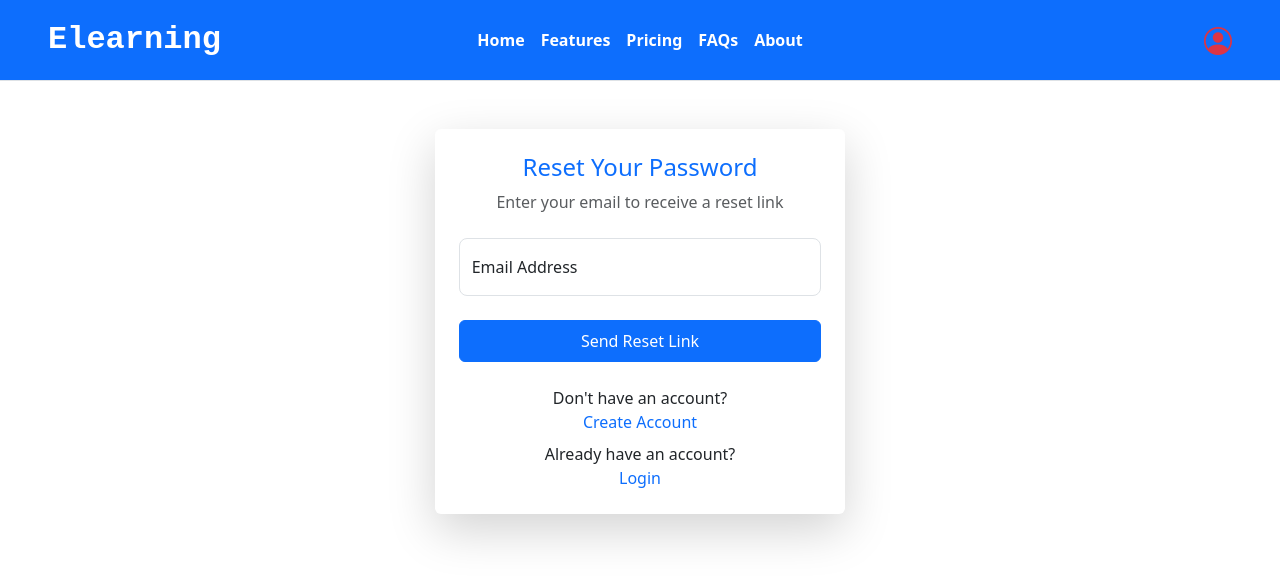
After one commit to AbinashTimilsina18/elearning, a Django app: page /auth/request-reset-link in a window 1280 px wide. The commit adds this page. Shown: the top 582 px of the page. Run offline with Django 5.2, Linux system fonts and the light colour scheme.

Commit message:
Email Validation

```diff
--- a/Authentication/forms.py
+++ b/Authentication/forms.py
@@ -1,5 +1,6 @@
 from django import forms
 
 class UserLogin(forms.Form):
+    email = forms.EmailField(max_length=200)
     username = forms.CharField(max_length=100)
     password = forms.CharField(max_length=50,widget=forms.PasswordInput)
--- a/Authentication/urls.py
+++ b/Authentication/urls.py
@@ -1,8 +1,22 @@
 from django.urls import path
 from .views import *
 
+from django.views.decorators.csrf import csrf_exempt
+
 urlpatterns = [
-    path('register',Register,name='register'),
-    path('login',Login,name='login'),
-    path('logout',Logout,name='logout'),
+    path('registers',RegistrationView.as_view(),name='register'),
+    path('login',LoginView.as_view(),name='login'),
+    path('logout',LogoutView,name='logout'),
+
+    path('validate-username',csrf_exempt(UsernameValidationView.as_view()),name='validate-username'),
+    path('validate-email',csrf_exempt(EmailValidationView.as_view()),name='validate-email'),
+    path('activate/<uidb64>/<token>',VerificationView.as_view(),name='activate'),
+
+    path('set-new-password/<uidb64>/<token>',CompletePasswordReset.as_view(),name='reset-user-password'),
+
+
+
+    path('request-reset-link',RequestPasswordResetEmail.as_view(),name='request-password'),
+    path('ChangePassword/',ChangePassword,name='ChangePassword'),
+
 ]
--- a/Authentication/views.py
+++ b/Authentication/views.py
@@ -1,65 +1,271 @@
 from django.shortcuts import render, redirect
+from django.views import View
+import json
+from django.http import JsonResponse
+from django.contrib.auth.models import User
+from email_validator import validate_email
 from django.contrib import messages
-from django.contrib.auth.models import User
-from django.core.exceptions import ValidationError
-from django.contrib.auth import authenticate,login,logout
-from .forms import *
+from django.core.mail import EmailMessage, send_mail
+from django.contrib.auth.forms import PasswordChangeForm
+from django.urls import reverse
+from .utils import account_activation_token
+from django.contrib.auth import authenticate, login, logout, update_session_auth_hash
+from django.utils.encoding import force_bytes, force_str
+from django.utils.http import urlsafe_base64_encode, urlsafe_base64_decode
+from django.contrib.sites.shortcuts import get_current_site
+from django.contrib.auth.tokens import PasswordResetTokenGenerator
+import threading
+import logging
 
-def Register(request):
-    if request.method == 'POST':
-        username = request.POST.get('name')
-        email = request.POST.get('email')
-        password = request.POST.get('password')
-        confirm_password = request.POST.get('confirmpassword')
+logger = logging.getLogger(__name__)
 
-        if password != confirm_password:
-            messages.error(request, 'Passwords do not match.')
-            return render(request, 'auth/register.html')
+class EmailThreading(threading.Thread):
+    def __init__(self, email):
+        self.email = email
+        threading.Thread.__init__(self)
 
+    def run(self):
+        try:
+            self.email.send(fail_silently=False)
+        except Exception as e:
+            logger.error(f"Error sending email: {e}")
+
+class EmailValidationView(View):
+    def post(self, request):
+        data = json.loads(request.body)
+        email = data['email']
+
+        if not validate_email(email):
+            return JsonResponse({'email_error': 'email is Invalid'}, status=400)
+        if User.objects.filter(email=email).exists():
+            return JsonResponse({'email_error': 'email already exists. Choose another User.', 'available': True}, status=400)
+        return JsonResponse({'email_valid': True})
+
+class UsernameValidationView(View):
+    def post(self, request):
+        data = json.loads(request.body)
+        username = data['username']
+
+        if not str(username).isalnum():
+            return JsonResponse({'username_error': 'username should only contain alphanumeric characters', 'available': True}, status=400)
         if User.objects.filter(username=username).exists():
-            messages.error(request, 'Username is already taken.')
-            return render(request, 'auth/register.html')
+            return JsonResponse({'username_error': 'username already exists. Choose another User.', 'available': True}, status=400)
+        return JsonResponse({'username_valid': True})
 
-        if User.objects.filter(email=email).exists():
-            messages.error(request, 'Email is already taken.')
-            return render(request, 'auth/register.html')
+class RegistrationView(View):
+    def get(self, request):
+        return render(request, 'auth/register.html')
+
+    def post(self, request):
+        username = request.POST['username']
+        email = request.POST['email']
+        password = request.POST['password']
+
+        context = {
+            'fieldValues': request.POST
+        }
+
+        if not User.objects.filter(username=username).exists():
+            if not User.objects.filter(email=email).exists():
+                if len(password) < 6:
+                    messages.error(request, 'Password should be at least 6 characters long')
+                    return render(request, 'auth/register.html', context)
+
+                user = User.objects.create_user(username=username, email=email)
+                user.set_password(password)
+                user.is_active = False
+                user.save()
+
+                try:
+                    current_site = get_current_site(request)
+                    email_body = {
+                        'user': user,
+                        'domain': current_site.domain,
+                        'uid': urlsafe_base64_encode(force_bytes(user.pk)),
+                        'token': account_activation_token.make_token(user),
+                    }
+
+                    link = reverse('activate', kwargs={"uidb64": email_body['uid'], "token": email_body['token']})
+                    email_subject = "Activate Your Account"
+                    activate_url = 'http://' + current_site.domain + link
+
+                    email_message = EmailMessage(
+                        email_subject,
+                        f'Hi {user.username}, please use this link to verify your account: {activate_url}',
+                        'raibibek122@gmail.com',
+                        [email],
+                    )
+
+                    EmailThreading(email_message).start()
+                    messages.success(request, 'Account created successfully. Please check your email to activate your account.')
+                except Exception as e:
+                    logger.error(f"Error sending activation email: {e}")
+                    messages.error(request, 'Error sending activation email. Please try again later.')
+
+                return render(request, 'auth/register.html')
+
+        return render(request, 'auth/register.html')
+
+class VerificationView(View):
+    def get(self, request, uidb64, token):
+        try:
+            id = force_str(urlsafe_base64_decode(uidb64))
+            user = User.objects.get(pk=id)
+
+            if not account_activation_token.check_token(user, token):
+                return redirect(f'{reverse("login")}?message=User already activated')
+
+            if user.is_active:
+                return redirect('login')
+            user.is_active = True
+            user.save()
+            messages.success(request, 'Account activated successfully.')
+            return redirect('login')
+
+        except Exception as e:
+            logger.error(f"Error in account verification: {e}")
+            return redirect(f'{reverse("login")}?message=Invalid activation link')
+
+
+
+
+class LoginView(View):
+    def get(self, request):
+        return render(request, 'auth/login.html')
+
+    def post(self, request):
+        username = request.POST['username']
+        email = request.POST['email']
+        password = request.POST['password']
 
         try:
-            user = User.objects.create_user(username=username, email=email, password=password)
-            user.save()
-            messages.success(request, 'User Created Successfully')
-            return redirect('/auth/login')
-        except ValidationError as e:
-            return render(request, 'auth/register.html')
+            user = User.objects.get(username=username, email=email)
+        except User.DoesNotExist:
+            messages.error(request, 'Invalid username or email, please try again.')
+            return render(request, 'auth/login.html')
 
-    return render(request, 'auth/register.html')
+        user = authenticate(request, username=username, password=password)
+
+        if user is not None:
+            if not user.is_active:
+                messages.error(request, 'Your account is not activated. Please check your email for the activation link.')
+                return redirect('login')
+
+            login(request, user)
+            messages.success(request, f'Welcome back, {user.username}!')
+
+            if user.is_superuser:
+                return redirect('http://127.0.0.1:8000/admin/')
+            else:
+                return redirect('/')
+
+        messages.error(request, 'Invalid credentials, please try again.')
+        return render(request, 'auth/login.html')
 
 
-def Login(request):
-    if request.method == 'POST':
-        form = UserLogin(request.POST)
-        if form.is_valid():
-            data = form.cleaned_data
-            user = authenticate(request,username=data['username'], password=data['password'])
-            if user is not None:
-                login(request, user)
-                messages.success(request, 'Login successful')
-                if user.is_staff:
-                    return redirect('/admin/auth/user/')
-                else:
-                    return redirect('/')
-            else:
-                messages.error(request, 'Invalid Credentials')
-                return render(request, 'auth/login.html', {'logForm': form})
+def LogoutView(request):
+    logout(request)
+    messages.success(request,"You have been logged Out.")
+    return redirect('/')
 
+class RequestPasswordResetEmail(View):
+        def get(self,request):
+            return render(request,'auth/reset-password.html')
+
+        def post(self,request):
+            email = request.POST['email']
+
+            context={
+                'values':request.POST
+            }
+
+            if not validate_email(email):
+                messages.error(request,'Invalid Email')
+                return render(request,'auth/reset-password.html')
+
+            current_site = get_current_site(request)
+
+            user=User.objects.filter(email=email)
+
+            if user.exists():
+                email_contents = {
+                'user': user[0],
+                'domain': current_site.domain,
+                'uid': urlsafe_base64_encode(force_bytes(user[0].pk)),
+                'token': PasswordResetTokenGenerator().make_token(user[0]),
+            }
+
+
+
+            link = reverse('reset-user-password',kwargs = {"uidb64":email_contents['uid'],"token":email_contents['token']})
+
+            email_subject = "Password reset Instruction"
+            reset_url = 'http://'+ current_site.domain + link
+
+            email = EmailMessage(
+                email_subject,
+                'Hi there, Please use this link to reset your password\n' + reset_url,
+                "noreply@semicolon.com",
+                [email],
+
+            )
+            EmailThreading(email).start()
+
+            messages.success(request,'We have sent you an email to reset your password.')
+            return render(request, 'auth/reset-password.html', context)
+
+
+class CompletePasswordReset(View):
+    def get(self,request,uidb64,token):
+        context = {
+            'uidb64':uidb64,
+            'token':token
+        }
+        return render(request,'auth/set-new-password.html',context)
+
+    def post(self,request,uidb64,token):
+        context = {
+            'uidb64':uidb64,
+            'token':token
+        }
+        password = request.POST['password']
+        password2 = request.POST['password2']
+
+        if password != password2:
+            messages.error(request, 'Passwords do not match')
+            return render(request, 'auth/set-new-password.html', context)
+
+        if len(password) < 6:
+            messages.error(request, 'Password should be at least 6 characters long')
+            return render(request, 'auth/set-new-password.html', context)
+
+        try:
+            user_id = force_str(urlsafe_base64_decode(uidb64))
+            user = User.objects.get(pk=user_id)
+            user.set_password(password)
+            user.save()
+
+            messages.success(request, 'Password reset successfully, you can log in with your new password!')
+            return redirect('login')
+
+        except User.DoesNotExist:
+            messages.error(request, 'User does not exist.')
+            return render(request, 'auth/set-new-password.html', context)
+
+        except Exception as e:
+            messages.error(request, 'Something went wrong.')
+            return render(request, 'auth/set-new-password.html', context)
+
+
+def ChangePassword(request):
+    if request.method=='POST':
+        fm=PasswordChangeForm(user=request.user,data=request.POST)
+        if fm.is_valid():
+            fm.save()
+            update_session_auth_hash(request,fm.user)
+            messages.success(request,"Your Password has be changed succesfully")
+            return redirect('/')
     else:
-        form = UserLogin()
+        fm=PasswordChangeForm(user=request.user)
 
-    context = {
-        'logForm': form
-    }
-    return render(request, 'auth/login.html', context)
-
-def Logout(request):
-    logout(request)
-    return redirect ('login')
+    return render(request,'auth/changepassword.html',{'fm':fm})
--- /dev/null
+++ b/templates/auth/reset-password.html
@@ -0,0 +1,39 @@
+{% extends "base.html" %}
+
+{% block main-content %}
+
+<div class="row justify-content-center my-5">
+    <div class="col-md-6 col-lg-4">
+        <div class="card shadow-lg border-0">
+            <div class="card-body p-4">
+                <div class="card-title text-center mb-4">
+                    <h4 class="text-primary">Reset Your Password</h4>
+                    <p class="text-muted">Enter your email to receive a reset link</p>
+                </div>
+                <form action="{% url 'request-password' %}" method="post">
+                    {% csrf_token %}
+
+                    <div class="form-floating mb-4">
+                        <input type="email" name="email" id="emailField" class="form-control form-control-lg"
+                            placeholder="Email" value="{{ fieldValues.email }}" />
+                        <label for="emailField">Email Address</label>
+                    </div>
+
+                    <div class="mt-4">
+                        <input type="submit" value="Send Reset Link" class="btn btn-primary w-100 py-2" />
+                    </div>
+                </form>
+
+                <div class="mt-4 text-center">
+                    <p class="mb-0">Don't have an account?</p>
+                    <a href="{% url 'register' %}" class="text-decoration-none text-primary">Create Account</a>
+                    <br />
+                    <p class="mb-0 mt-2">Already have an account?</p>
+                    <a href="{% url 'login' %}" class="text-decoration-none text-primary">Login</a>
+                </div>
+            </div>
+        </div>
+    </div>
+</div>
+
+{% endblock %}
--- a/templates/components/header.html
+++ b/templates/components/header.html
@@ -12,6 +12,9 @@
             <li><a href="#" class="nav-link px-2 text-white fw-bold {% if request.path == '#' %} active {% endif %}">Pricing</a></li>
             <li><a href="#" class="nav-link px-2 text-white fw-bold {% if request.path == '#' %} active {% endif %}">FAQs</a></li>
             <li><a href="#" class="nav-link px-2 text-white fw-bold {% if request.path == '#' %} active {% endif %}">About</a></li>
+        {% if user.is_authenticated %}
+            <li><a href="{% url 'ChangePassword' %}" class="nav-link px-2 text-white fw-bold {% if request.path == '/ChangePassword' %} active {% endif %}">Change Password</a></li>
+        {% endif %}
         </ul>
 
         <div class="col-md-3 text-end">
```
Also changed, not shown: Authentication/utils.py (added, +8 -0 lines), elearn/settings.py (+13 -0 lines), templates/auth/changepassword.html (added, +22 -0 lines), templates/auth/login.html (+11 -3 lines), templates/auth/register.html (+5 -5 lines), templates/auth/set-new-password.html (added, +44 -0 lines), Authentication/migrations/0001_initial.py (added), db.sqlite3.
